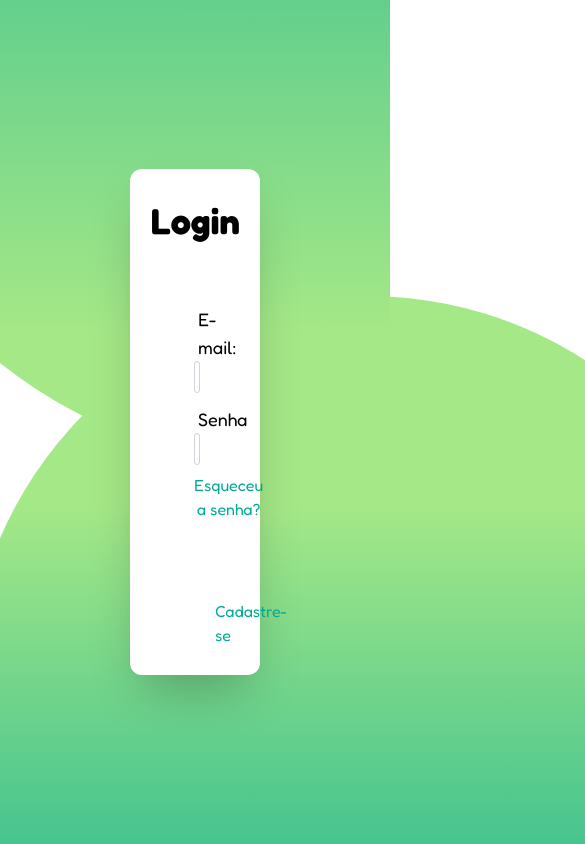
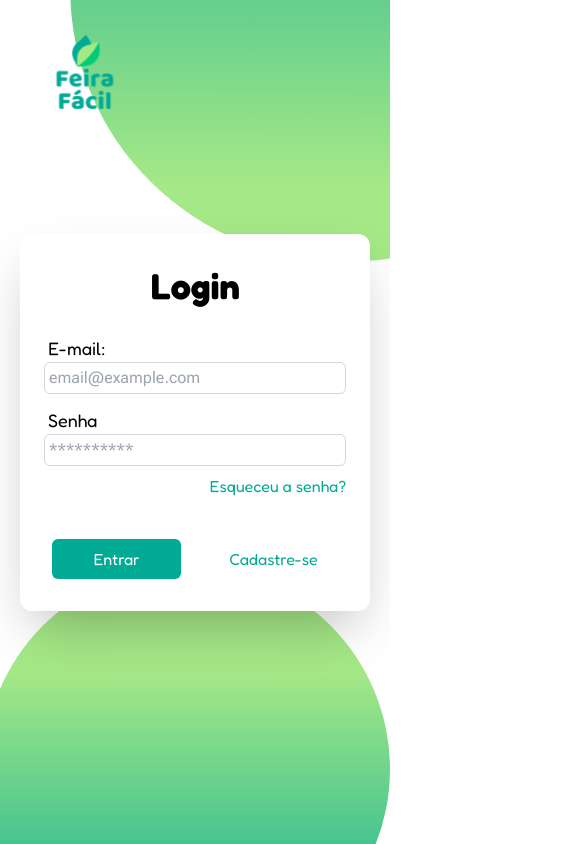
Before and after one commit to weslleyolli/Feira-facil-react, a Next.js app in the folder web/: page / in a window 390 px wide. Shown: the top 844 px of the page, 585 px wide, since content can reach past the window. Built offline with nearby package versions, Linux system fonts and the light colour scheme; a web font is replaced by a local one.

Commit message:
responsivite: login

```diff
--- a/web/src/app/page.tsx
+++ b/web/src/app/page.tsx
@@ -7,17 +7,17 @@ import { SignUp } from '@/components/SignUp'
 
 export default function Home() {
   return (
-    <div>
-      <div className='absolute top-0 left-0 mx-[10px] my-8'>
-        <Image className='h-[130px]' src={feiraLogo} alt="Logo" />
+    <div className="relative">
+      <div className="absolute top-0 left-0 mx-4 my-8 z-10">
+        <Image className="h-20 sm:h-32 md:h-40" src={feiraLogo} alt="Logo" />
       </div>
-      <div className='absolute top-0 right-0'>
-        <Image className='max-w-xl' src={ballOne} alt="Bola verde" />
+      <div className="absolute top-0 right-0">
+        <Image className="max-w-xs sm:max-w-md md:max-w-lg" src={ballOne} alt="Bola verde" />
       </div>
       <SignUp />
       <div>
-        <Image className='max-w-3xl absolute bottom-0 left-0 -z-10' src={ballTwo} alt="Bola verde" />
+        <Image className="max-w-full sm:max-w-2xl md:max-w-3xl absolute bottom-0 left-0 -z-10" src={ballTwo} alt="Bola verde" />
       </div>
     </div>
-  )
+  );
 }
--- a/web/src/components/CategoriesIcon.tsx
+++ b/web/src/components/CategoriesIcon.tsx
@@ -12,9 +12,9 @@ interface CategoriesIconProps {
 
 const CategoriesIcon: React.FC<CategoriesIconProps> = ({ image, alt, name}) => {
   return (
-    <Link href='/hortifruti' className="w-1/4 flex flex-col items-center justify-between p-5">
-      <Image className="max-w-[50%]" src={image} alt={alt} />
-      <p className="text-green150 font-Fredoka text-2xl">{name}</p>
+    <Link href="/hortifruti" className="w-full sm:w-1/2 md:w-1/3 lg:w-1/4 flex flex-col items-center justify-between p-5">
+      <Image className="max-w-full" src={image} alt={alt} />
+      <p className="text-green150 font-Fredoka text-xl sm:text-2xl">{name}</p>
     </Link>
   );
 };
--- a/web/src/components/SignUp.tsx
+++ b/web/src/components/SignUp.tsx
@@ -21,20 +21,20 @@ export function SignUp() {
     }
 
     return (
-        <div className="h-screen flex items-center justify-center" >
-            <div className="h-3/5 w-1/3 shadow-2xl rounded-xl px-16 bg-white z-10 flex flex-col items-center justify-between pt-8">
+        <div className="min-h-screen flex items-center justify-center mx-5">
+          <div className="w-full sm:w-2/3 md:w-1/2 lg:w-1/3 xl:w-1/4 shadow-2xl rounded-xl px-6 py-8 bg-white z-10">
             <div>
-                    <h1 className="text-4xl font-Fredoka font-bold">Login</h1>
+              <h1 className="text-4xl font-Fredoka font-bold text-center">Login</h1>
             </div>
-                <div className="w-full mt-7 flex flex-col gap-3">
+            <div className="mt-7 space-y-3">
               <div>
-                        <p className="pl-1 font-Fredoka  text-lg">E-mail:</p>
+                <p className="pl-1 font-Fredoka text-lg">E-mail:</p>
                 <input
                   className="w-full h-8 rounded-md border border-gray-300 text-black pl-1"
                   id="email"
                   value={username}
                   type="email"
-                            placeholder="email@email.com"
+                  placeholder="email@example.com"
                   onChange={(e) => setUsername(e.target.value)}
                 />
               </div>
@@ -51,18 +51,20 @@ export function SignUp() {
                   />
                 </div>
                 <div className="text-right mt-2">
-                            <button className="text-green150 font-Fredoka" id="forget"> <Link href="/redefinirSenha"> Esqueceu a senha? </Link></button>
+                  <button className="text-green150 font-Fredoka" id="forget">
+                    <Link href="/redefinirSenha">Esqueceu a senha?</Link>
+                  </button>
                 </div>
               </div>
             </div>
-                <div className="w-full flex justify-between px-2 mt-10 h-10 gap-5">
-                    <Link href="/categories" className="bg-green150 text-white w-2/3 rounded-md text-center flex justify-center">
-                        <button onClick={handleLogin}>
-                            <p className='font-Fredoka'>Entrar</p>
+            <div className="w-full flex justify-between px-2 h-10 gap-5 mt-10 space-x-2">
+              <Link href="/categories" className="bg-green150 text-white rounded-md text-center flex justify-center w-full">
+                <button onClick={handleLogin} className="w-full">
+                  <p className="font-Fredoka">Entrar</p>
                 </button>
               </Link>
 
-                    <button className="w-2/3" id="register">
+              <button className="w-full">
                 <Link href="/register">
                   <p className="text-green150 font-Fredoka">Cadastre-se</p>
                 </Link>
@@ -71,5 +73,5 @@ export function SignUp() {
             <div>{loginMessage}</div>
           </div>
         </div>
-    )
+      );
 }
```
Lines whose indentation alone changed are shown as unchanged.
